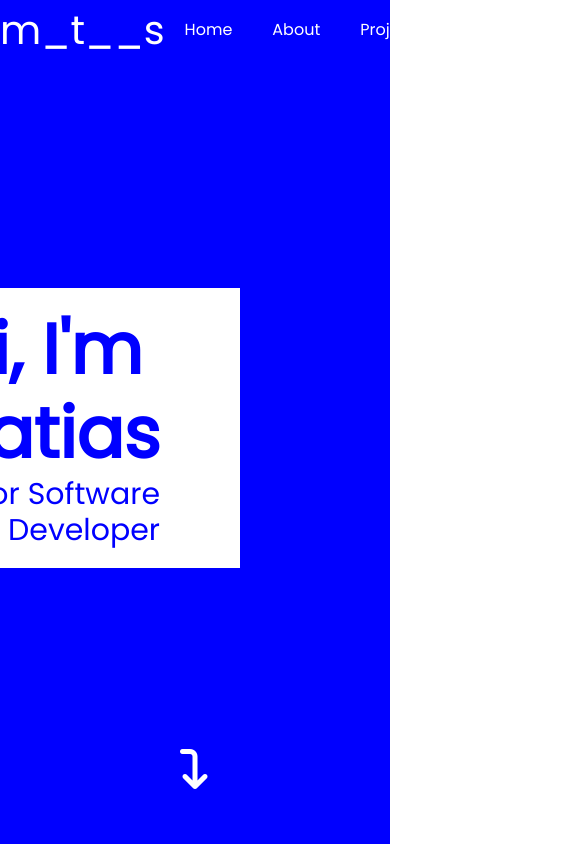
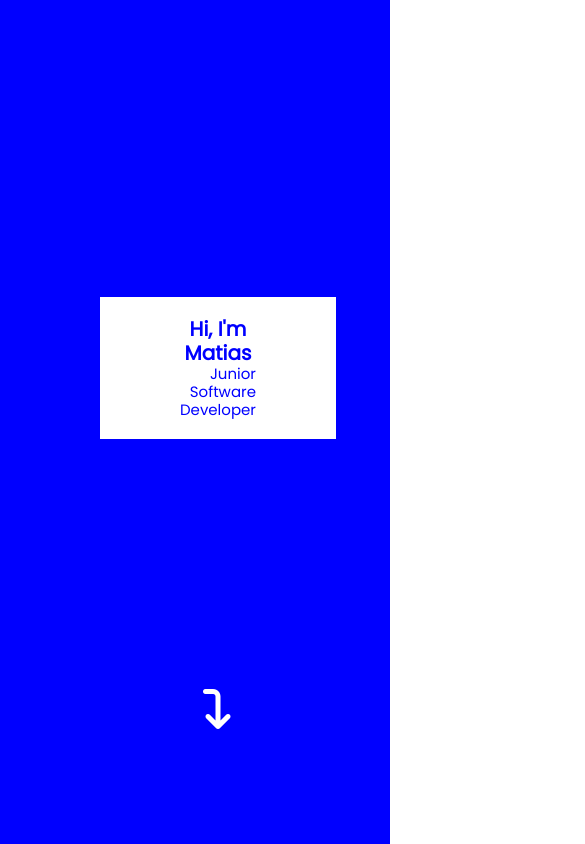
Before and after one commit to matiasarieldiez/Portfolio, a plain HTML site: page index.html in a window 390 px wide. Shown: the top 844 px of the page, 585 px wide, since content can reach past the window. Drawn offline with Linux system fonts and the light colour scheme.

Commit message:
Make the Hero Section Responsive

```diff
--- a/style.scss
+++ b/style.scss
@@ -11,6 +11,7 @@
     display: flex;
     justify-content: space-between;
     align-items: center;
+    flex-wrap: wrap;
     width: 100%;
     min-height: 60px;
     background-color: rgb(0, 0, 255);
@@ -53,9 +54,10 @@
     min-height: 100vh;
     display: flex;
     flex-direction: column;
+    flex-wrap: wrap;
     justify-content: center;
     align-items: flex-end;
-    padding: 60px 150px;
+    padding: 60px 100px;
 
     &__text {
         background-color: white;
@@ -231,6 +233,7 @@
     min-height: 100vh;
     width: 100%;
     display: flex;
+    flex-wrap: wrap;
     flex-direction: column;
     justify-content: center;
     align-items: center;
@@ -272,3 +275,19 @@
     padding: 60px 150px;
     min-height: 100vh;
 }
+
+@media screen and (max-width: 626px) {
+    .hero__text {
+        &--header {
+            font-size: 20px;
+        }
+
+        &--subheader {
+            font-size: 15px;
+        }
+    }
+
+    .nav {
+        display: none;
+    }
+}
```
Also changed, not shown: style.css.
